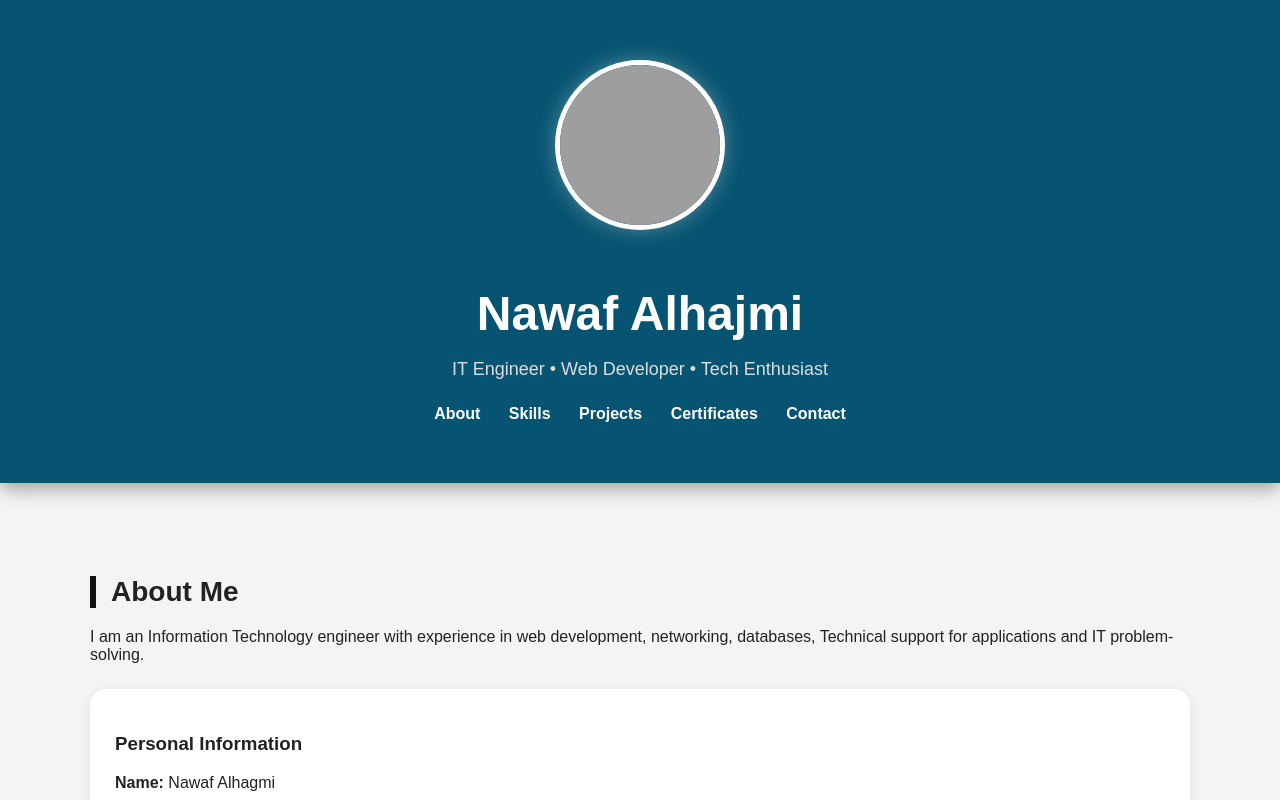
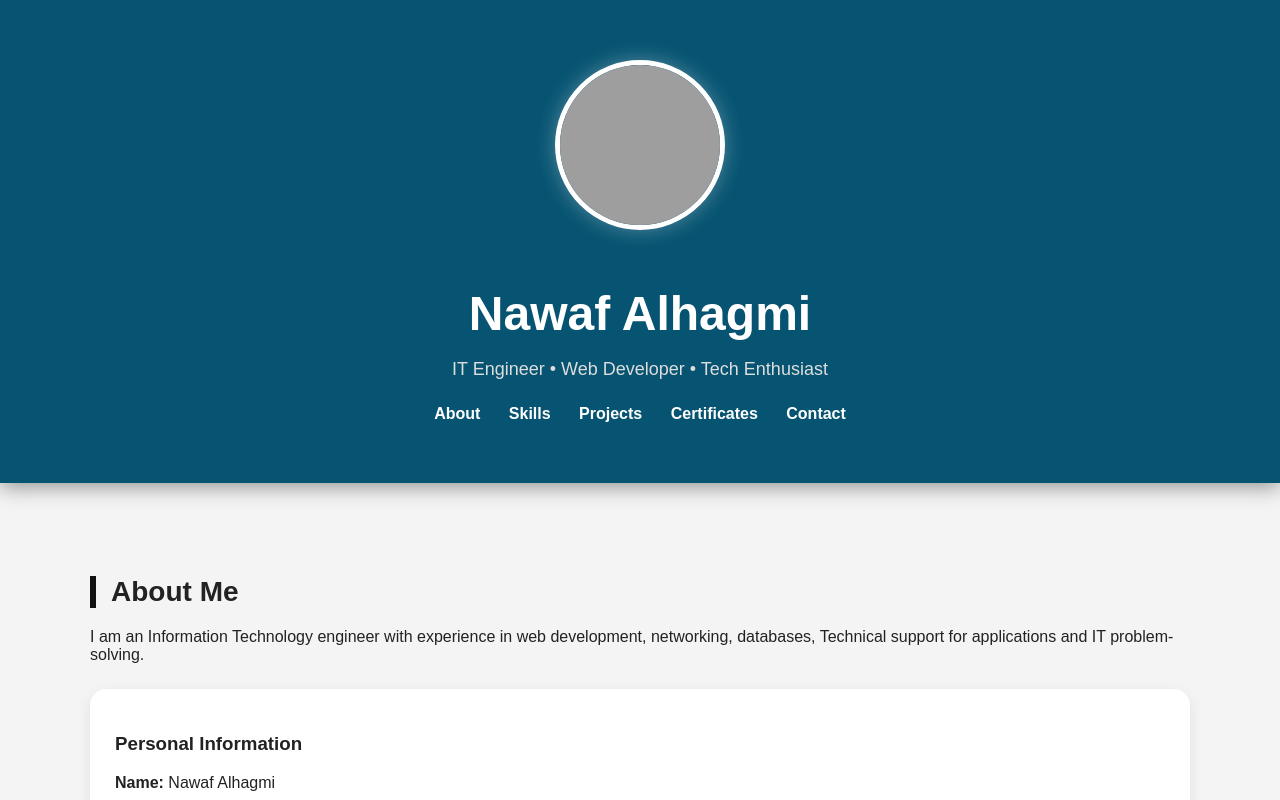
Before and after one commit to mrnawaf30/dev, a plain HTML site: page index.html in a window 1280 px wide. Shown: the top 800 px of the page. Drawn offline with Linux system fonts and the light colour scheme; grey boxes are pictures that could not be loaded.

Commit message:
Update index.html

```diff
--- a/index.html
+++ b/index.html
@@ -3,7 +3,7 @@
 <head>
   <meta charset="UTF-8" />
   <meta name="viewport" content="width=device-width, initial-scale=1.0" />
-  <title>Nawaf | Portfolio</title>
+  <title>Nawaf.com</title>
   <link rel="stylesheet" href="CSS/style.css" />
   <link rel="stylesheet" href="https://cdnjs.cloudflare.com/ajax/libs/font-awesome/6.4.0/css/all.min.css" />
 </head>
@@ -13,7 +13,7 @@
   <header>
     <img src="nawaf.png" alt="Profile Photo" class="profile-img" />
 
-    <h1>Nawaf Alhajmi</h1>
+    <h1>Nawaf Alhagmi</h1>
     <p>IT Engineer • Web Developer • Tech Enthusiast</p>
 
     <!-- Mobile Menu Button -->
```
